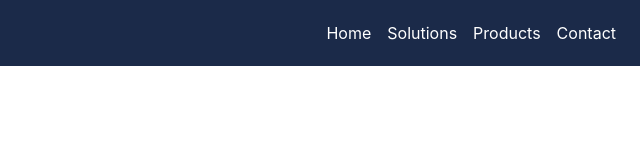
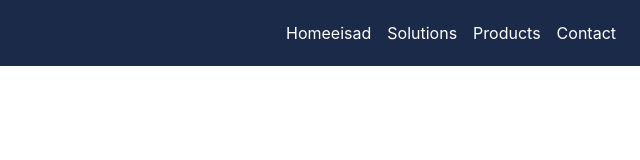
Before and after one commit to BKarthikChandra/test, a plain HTML site: page index.html in a window 1280 px wide. Shown: the full height of the page, 640-1280 px from the left. Drawn offline with nearby package versions, Linux system fonts and the light colour scheme.

Commit message:
Update index.html

```diff
--- a/index.html
+++ b/index.html
@@ -19,7 +19,7 @@
     <div class="collapse navbar-collapse justify-content-end" id="navbarNav">
       <ul class="navbar-nav">
         <li class="nav-item">
-          <a class="nav-link" href="#">Home</a>
+          <a class="nav-link" href="#">Homeeisad</a>
         </li>
         <li class="nav-item">
           <a class="nav-link" href="#">Solutions</a>
```
